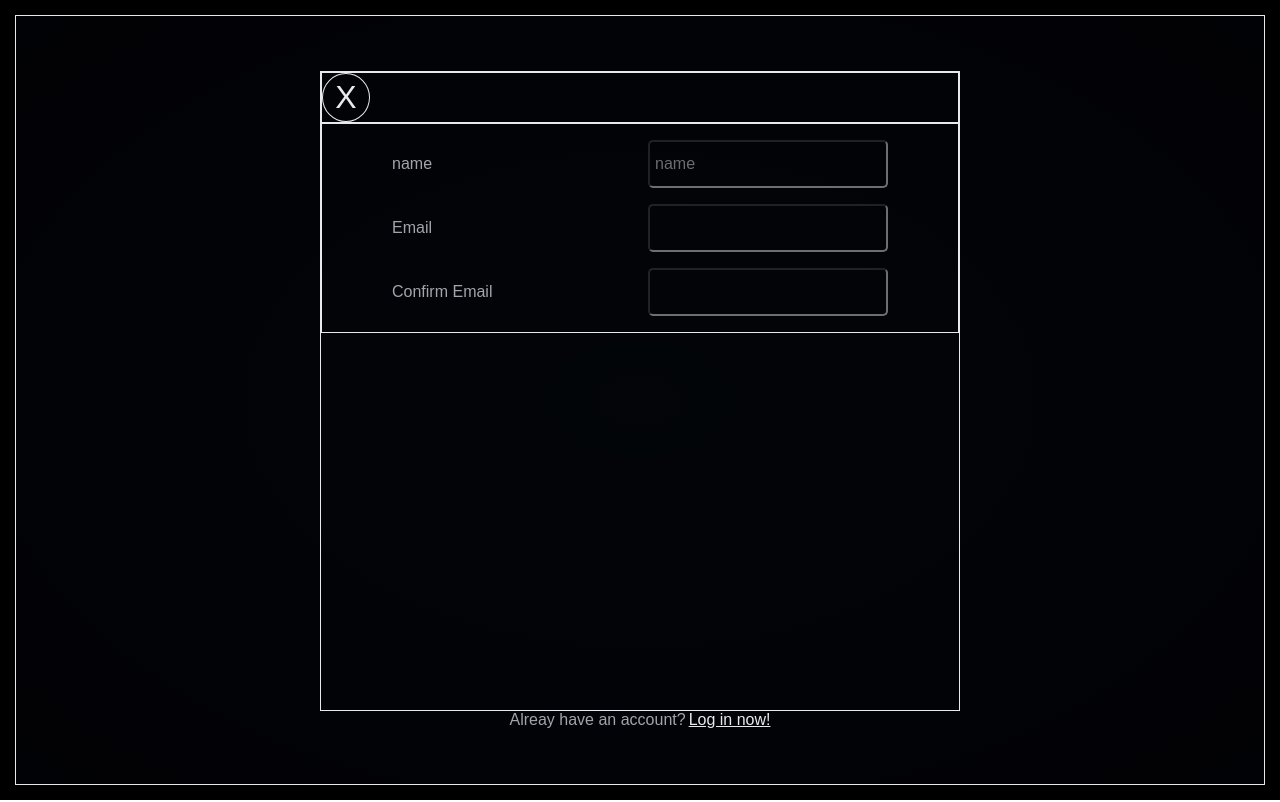
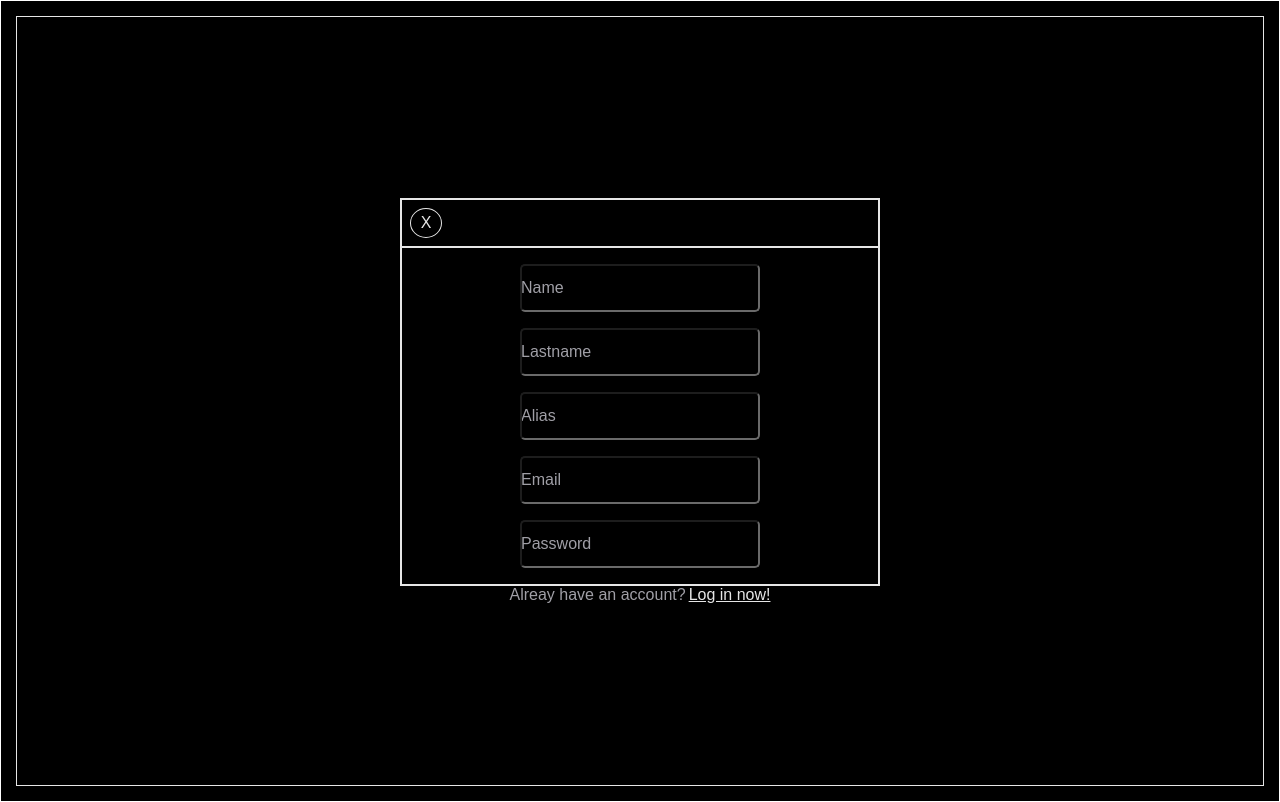
Before and after one commit to EdRafCas/socialnetwork_app, a React (Create React App) app: page /Registration in a window 1280 px wide. Built offline with nearby package versions, Linux system fonts and the light colour scheme; what webfontloader would draw is missing.

Commit message:
placeholder for inputs finished!

```diff
--- a/src/Components/LoginPage.js
+++ b/src/Components/LoginPage.js
@@ -2,7 +2,7 @@ import React,{useState} from 'react';
 import styled from 'styled-components';
 import theme from '../Theme';
 import {Link}from 'react-router-dom'
-import {InputContainer, Formulary, FormularyInput, PasswordInput} from '../Elements/ElementsFormulary'
+import {InputContainer, Formulary, FormularyInput} from '../Elements/ElementsFormulary'
 
 import ProfileImage from '../img/profile_img.png'
 
@@ -12,6 +12,13 @@ const ContainerLogin=styled.div`
   display:grid;
   grid-template-columns: repeat(1, 3fr 2fr);
   justify-content: flex-start;
+  background:${theme.GradientBackround};
+
+@media(max-width: 760px){
+  display:flex;
+  flex-direction:column-reverse;
+
+}
 `
 const Timeline = styled.div`
   height:100%;
@@ -99,8 +106,9 @@ const InteractionBar=styled.div`
   width:100%;
 `
 const AccountManagement = styled.div`
+  width:100%;
   height:500px;
-  padding:1rem;
+  padding:1rem 1rem;
   display:flex;
   flex-direction:column;
   align-content:center;
@@ -123,7 +131,7 @@ const Button =styled.button`
 const SignUpContainer=styled.div`
   display:flex;
   flex-direction:row;
-  gap:3px;
+  gap:1px;
 `
 const SignUp =styled(Link)`
   background:none;
@@ -272,7 +280,7 @@ const LoginPage = ({timeline, changeTimeline, changeRegistration}) => {
             <ButtonContainer>
               <Button type="submit" >Login</Button>
             </ButtonContainer>
-            <SignUpContainer><p>You don't own an account?</p><SignUp to="/Registration">Sign up now!</SignUp>
+            <SignUpContainer><span>Don't own an account?</span><span><SignUp to="/Registration">Sign up</SignUp></span>
             </SignUpContainer>
           </Formulary>
         :
--- a/src/Components/SignUp.js
+++ b/src/Components/SignUp.js
@@ -1,7 +1,7 @@
-import React from 'react';
+import React,{useState} from 'react';
 import styled from 'styled-components';
 import {Link}from 'react-router-dom';
-import {InputContainer, Formulary, FormularyInput, PasswordInput}  from '../Elements/ElementsFormulary'
+import {Formulary, FormularyInput}  from '../Elements/ElementsFormulary'
 
 
 const RegistrationContainer =styled.div`
@@ -11,6 +11,7 @@ const RegistrationContainer =styled.div`
       align-items:center;
       width:100%;
       height:100%;
+      padding:1rem;
       /* margin-top:-50px;
       margin-left:-200px; */
       border: solid white 1px;
@@ -22,15 +23,18 @@ const RegistrationBox=styled.div`
       display:flex;
       flex-direction:column;
       border: solid white 1px;
-      width:40rem;
-      height:40rem;
+      width:100%;
+      max-height:80%;
+      max-width:30rem;
+      max-height:40rem;
+
 `
 const RegistrationInputContainer=styled.div`
-      display:grid;
-      grid-template-columns: repeat(1, 1fr 1fr);
+      position:relative;
+      display:flex;
+      flex-direction:column;
       justify-content: center;
       align-items:center;
-
       gap:1rem;
 `
 const RedirectContainer=styled.div`
@@ -49,14 +53,15 @@ const ButtonContainer=styled.div`
       flex-direction:row;
       justify-content:flex-start;
       border: solid white 1px;
+      padding: 0.5rem 0.5rem;
 
 `
 const ReturnToLogin=styled(Link)`
       display:flex;
       flex-direction:row;
       justify-content:center;
-      width:3rem;
-      font-size:2rem;
+      width:2rem;
+      font-size:1rem;
       color:white;
       border: solid white 1px;
       padding:5px;
@@ -67,50 +72,139 @@ const ReturnToLogin=styled(Link)`
       }
 `
 
-const Divtest=styled.div`
+const SpanInputInitial =styled.span`
       position:absolute;
-      border: solid white 1px;
-      height:5rem;
-      width:15rem;
-      :focus{
-            text-align:right;
-      }
+      font-size:1rem;
+      pointer-events:none;
+      transition: 0.2s ease all;
+      left:1px;
+
+`
+const SpanInputFinal =styled.span`
+      position:absolute;
+      font-size:11px;
+      pointer-events:none;
+      transition: 0.2s ease all;
+      left:1px;
+      top:1px;
+
 `
 
+
+
 const RegistrationPage = () => {
+
+      const [nameHolder, changeNameHolder] =useState("")
+      const [lastnameHolder, changeLastnameHolder] =useState("")
+      const [aliasHolder, changeAliasHolder] =useState("")
+      const [emailHolder, changeEmailHolder] =useState("")
+      const [passwordHolder, changePasswordHolder] =useState("")
+
+      const handleChange =(e)=>{
+            if(e.target.name==="name"){
+                  changeNameHolder(e.target.value)
+            }
+            if(e.target.name==="lastname"){
+                  changeLastnameHolder(e.target.value)
+            }
+            if(e.target.name==="alias"){
+                  changeAliasHolder(e.target.value)
+            }
+            if(e.target.name==="email"){
+                  changeEmailHolder(e.target.value)
+            }
+            if(e.target.name==="password"){
+                  changePasswordHolder(e.target.value)
+            }
+
+      }
+
+
       return (
             <RegistrationContainer>
-                  <>
                   <RegistrationBox>
                         <ButtonContainer>
                            <ReturnToLogin to="/">X</ReturnToLogin>
                         </ButtonContainer>
                         <Formulary>
                               <RegistrationInputContainer>
-                                    <p>name</p>
+
                                     <FormularyInput Registration
-                                    placeholder="name">
+                                          type="text"
+                                          name="name"
+                                          value={nameHolder}
+                                          placeholder=""
+                                          onChange={handleChange}
+                                    />
 
-                                    </FormularyInput>
+                                    {nameHolder ==="" ?
+                                          <SpanInputInitial> Name</SpanInputInitial> :
+                                          <SpanInputFinal>Name</SpanInputFinal>
+                                    }
+
                               </RegistrationInputContainer>
                               <RegistrationInputContainer>
-                                    <p>Email</p>
-                                    <FormularyInput Registration>
 
-                                    </FormularyInput>
+                                    <FormularyInput Registration
+                                          type="text"
+                                          name="lastname"
+                                          value={lastnameHolder}
+                                          placeholder=""
+                                          onChange={handleChange}
+                                    />
+
+                                    {lastnameHolder ==="" ?
+                                          <SpanInputInitial> Lastname</SpanInputInitial> :
+                                          <SpanInputFinal>Lastname</SpanInputFinal>
+                                    }
+
                               </RegistrationInputContainer>
                               <RegistrationInputContainer>
-                                    <p>Confirm Email</p>
-                                    <FormularyInput Registration>
 
-                                    </FormularyInput>
+                                    <FormularyInput Registration
+                                          type="text"
+                                          name="alias"
+                                          value={aliasHolder}
+                                          placeholder=""
+                                          onChange={handleChange}
+                                    />
+
+                                    {aliasHolder ==="" ?
+                                          <SpanInputInitial> Alias</SpanInputInitial> :
+                                          <SpanInputFinal>Alias</SpanInputFinal>
+                                    }
+
+                              </RegistrationInputContainer>
+                              <RegistrationInputContainer>
+                                    <FormularyInput Registration
+                                    type="email"
+                                    name="email"
+                                    value={emailHolder}
+                                    placeholder=""
+                                    onChange={handleChange}
+                                    />
+                                    {emailHolder ==="" ?
+                                          <SpanInputInitial>Email</SpanInputInitial> :
+                                          <SpanInputFinal>Email</SpanInputFinal>
+                                    }
+                              </RegistrationInputContainer>
+                              <RegistrationInputContainer>
+                                    <FormularyInput Registration
+                                    type="password"
+                                    name="password"
+                                    value={passwordHolder}
+                                    placeholder=""
+                                    onChange={handleChange}
+                                    />
+                                    {passwordHolder ==="" ?
+                                          <SpanInputInitial>Password</SpanInputInitial> :
+                                          <SpanInputFinal>Password</SpanInputFinal>
+                                    }
+
                               </RegistrationInputContainer>
                         </Formulary>
-
                   </RegistrationBox>
                   <RedirectContainer><p>Alreay have an account?</p><LogInNow to={"/"}>Log in now!</LogInNow></RedirectContainer>
-                  </>
-
             </RegistrationContainer>
       );
 }
--- a/src/Elements/ElementsFormulary.js
+++ b/src/Elements/ElementsFormulary.js
@@ -12,13 +12,14 @@ const InputContainer =styled.div`
 
 `
 const Formulary =styled.form`
+  width:100%;
   display:flex;
   flex-direction:column;
   align-items:center;
   height:auto;
   gap:1rem;
   border:solid ${theme.BorderColor} 1px;
-  padding:1rem;
+  padding:1rem 0rem;
 
 
 `
@@ -34,28 +35,14 @@ const FormularyInput =styled.input`
   transition:0.4s all ease;
   z-index:100;
 
+  :focus ~ span{
 
-  p{
-    text-align
-  }
-
-  :focus{
-    padding-top:1rem
-    font-size:14px;
-
+    top:1px;
+    left:1px;
+    font-size:11px;
   }
 `
-const PasswordInput =styled.input`
-  padding-left:5px;
-  border-radius:5px;
-  width:15rem;
-  /* border:solid ${theme.BorderColor} 1px; */
-`
-const EmailInput =styled.input`
-  padding-left:5px;
-  border-radius:5px;
-  width:15rem;
-  /* border:solid ${theme.BorderColor} 1px; */
-`
 
-export {InputContainer, Formulary, FormularyInput, PasswordInput} ;
+
+
+export {InputContainer, Formulary, FormularyInput} ;
--- a/src/index.css
+++ b/src/index.css
@@ -7,12 +7,13 @@
 }
 
 body {
-  background: radial-gradient(hsl(214, 47%, 23%), hsl(237, 49%, 15%));
+  background: black;
   min-height: 100vh;
   display: flex;
   align-items: center;
   justify-content: center;
-
+  border: 1px solid white;
+  min-width:375px;
 }
 
 :root {
--- a/src/index.js
+++ b/src/index.js
@@ -39,6 +39,7 @@ const Container = styled.div`
   border:solid black 15px;
   z-index: 100;
   min-height:750px;
+  min-width:375px;
   color: ${theme.Text};
 `
 const Index = () => {
```
